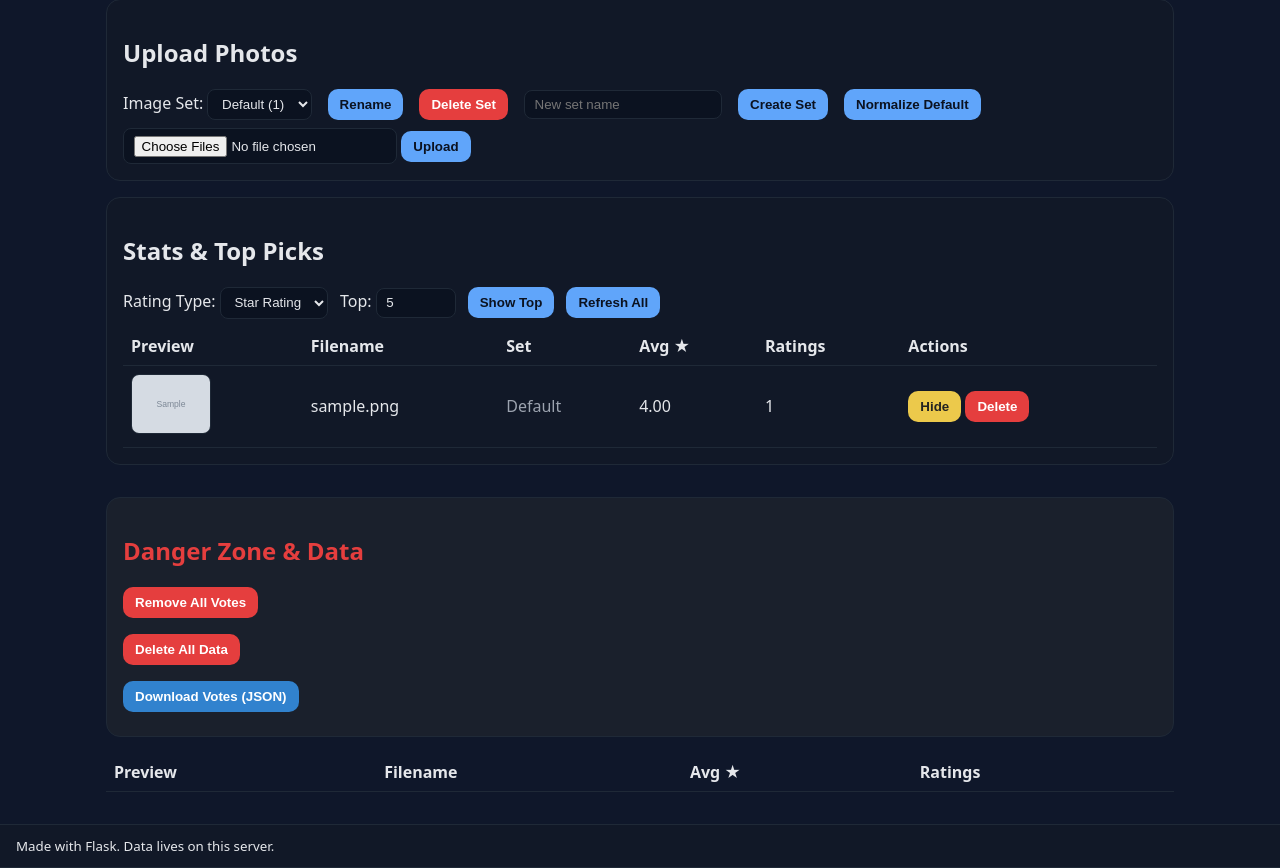
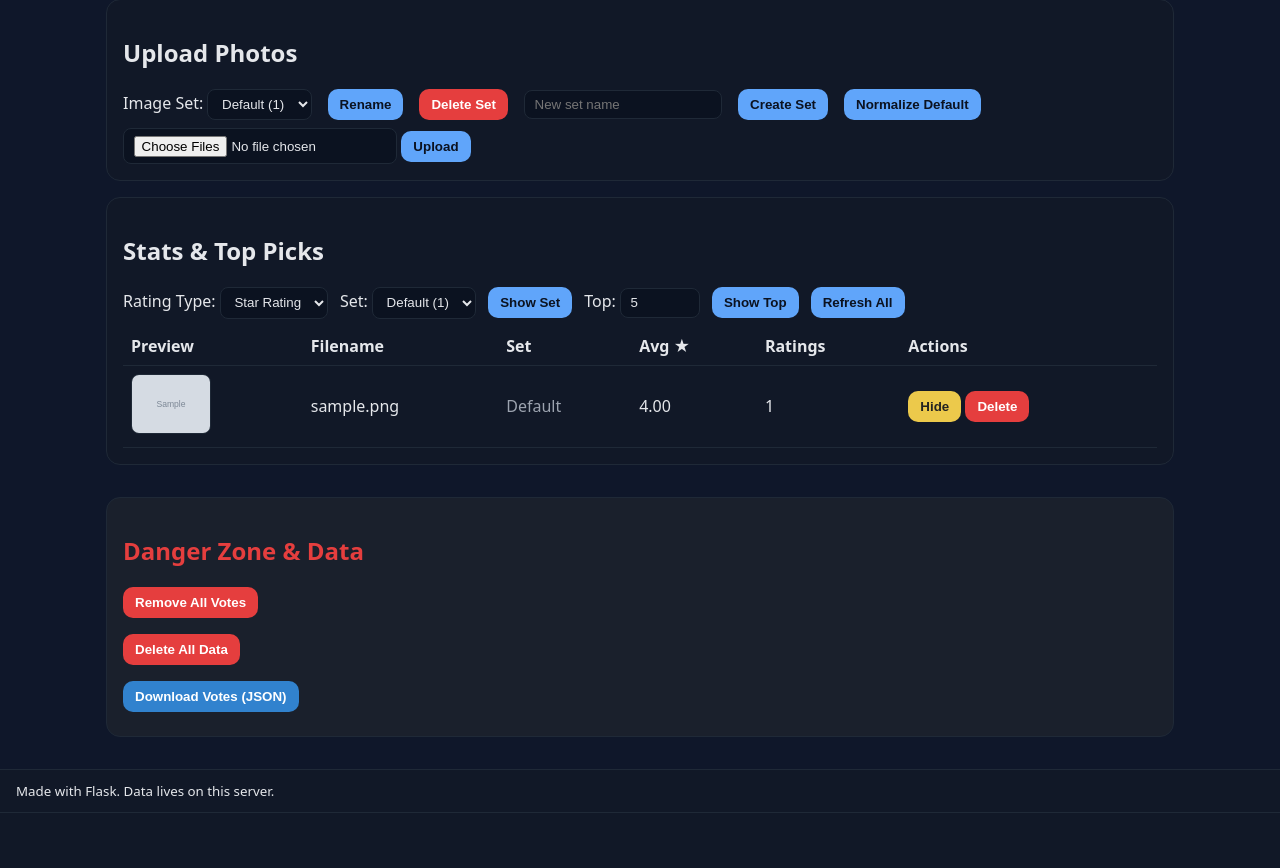
Before and after one commit to Fluffy-Bunny-23/LensVote, a Flask app: page /admin in a window 1280 px wide. Shown: the part 137-1005 px from the top of the page. After the commit the page ends 950 px from the top, so only its background shows below. Run offline with Flask 3, Linux system fonts and the light colour scheme; data comes from the database, SQL or seed files in the repository; tables that the repository leaves empty hold one stand-in row (values such as "Sample post"); grey boxes marked "Sample" are stand-in pictures; lists and menus that the app fills with data are empty.

Commit message:
add set full func.

```diff
--- a/app.py
+++ b/app.py
@@ -534,6 +534,8 @@ def api_images():
 
     conn = get_db()
     cur = conn.cursor()
+    # optional set filter: accept numeric id or slug via ?set= or ?set_id=
+    set_param = request.args.get('set') or request.args.get('set_id')
     if image_id:
         cur.execute(
             '''
@@ -550,19 +552,52 @@ def api_images():
             ''', (image_id,)
         )
     else:
-        cur.execute(
-            '''
-            SELECT i.id, i.filename, i.created_at,
-                   AVG(r.rating) AS avg_rating,
-                   COUNT(r.id) AS rating_count,
-                   s.name AS set_name, s.slug AS set_slug
-            FROM images i
-            LEFT JOIN ratings r ON r.image_id = i.id
-            LEFT JOIN sets s ON s.id = i.set_id
-            GROUP BY i.id
-            ORDER BY i.id DESC
-            '''
-        )
+        # build a query that optionally filters by set id or slug
+        if set_param:
+            if str(set_param).isdigit():
+                cur.execute(
+                    '''
+                    SELECT i.id, i.filename, i.created_at,
+                           AVG(r.rating) AS avg_rating,
+                           COUNT(r.id) AS rating_count,
+                           s.name AS set_name, s.slug AS set_slug
+                    FROM images i
+                    LEFT JOIN ratings r ON r.image_id = i.id
+                    LEFT JOIN sets s ON s.id = i.set_id
+                    WHERE i.set_id = ?
+                    GROUP BY i.id
+                    ORDER BY i.id DESC
+                    ''', (int(set_param),)
+                )
+            else:
+                cur.execute(
+                    '''
+                    SELECT i.id, i.filename, i.created_at,
+                           AVG(r.rating) AS avg_rating,
+                           COUNT(r.id) AS rating_count,
+                           s.name AS set_name, s.slug AS set_slug
+                    FROM images i
+                    LEFT JOIN ratings r ON r.image_id = i.id
+                    LEFT JOIN sets s ON s.id = i.set_id
+                    WHERE s.slug = ?
+                    GROUP BY i.id
+                    ORDER BY i.id DESC
+                    ''', (set_param,)
+                )
+        else:
+            cur.execute(
+                '''
+                SELECT i.id, i.filename, i.created_at,
+                       AVG(r.rating) AS avg_rating,
+                       COUNT(r.id) AS rating_count,
+                       s.name AS set_name, s.slug AS set_slug
+                FROM images i
+                LEFT JOIN ratings r ON r.image_id = i.id
+                LEFT JOIN sets s ON s.id = i.set_id
+                GROUP BY i.id
+                ORDER BY i.id DESC
+                '''
+            )
     rows = cur.fetchall()
     images = []
     if include_user and user:
@@ -609,21 +644,59 @@ def api_top():
     limit = int(request.args.get('limit', '5'))
     conn = get_db()
     cur = conn.cursor()
-    cur.execute(
-        '''
-        SELECT i.id, i.filename, i.created_at,
-               AVG(r.rating) AS avg_rating,
-               COUNT(r.id) AS rating_count,
-               s.name AS set_name, s.slug AS set_slug
-        FROM images i
-        LEFT JOIN ratings r ON r.image_id = i.id
-        LEFT JOIN sets s ON s.id = i.set_id
-        GROUP BY i.id
-        HAVING rating_count > 0
-        ORDER BY avg_rating DESC, rating_count DESC, i.id DESC
-        LIMIT ?
-        ''', (limit,)
-    )
+    # optional set filter (id or slug)
+    set_param = request.args.get('set') or request.args.get('set_id')
+    if set_param:
+        if str(set_param).isdigit():
+            cur.execute(
+                '''
+                SELECT i.id, i.filename, i.created_at,
+                       AVG(r.rating) AS avg_rating,
+                       COUNT(r.id) AS rating_count,
+                       s.name AS set_name, s.slug AS set_slug
+                FROM images i
+                LEFT JOIN ratings r ON r.image_id = i.id
+                LEFT JOIN sets s ON s.id = i.set_id
+                WHERE i.set_id = ?
+                GROUP BY i.id
+                HAVING rating_count > 0
+                ORDER BY avg_rating DESC, rating_count DESC, i.id DESC
+                LIMIT ?
+                ''', (int(set_param), limit)
+            )
+        else:
+            cur.execute(
+                '''
+                SELECT i.id, i.filename, i.created_at,
+                       AVG(r.rating) AS avg_rating,
+                       COUNT(r.id) AS rating_count,
+                       s.name AS set_name, s.slug AS set_slug
+                FROM images i
+                LEFT JOIN ratings r ON r.image_id = i.id
+                LEFT JOIN sets s ON s.id = i.set_id
+                WHERE s.slug = ?
+                GROUP BY i.id
+                HAVING rating_count > 0
+                ORDER BY avg_rating DESC, rating_count DESC, i.id DESC
+                LIMIT ?
+                ''', (set_param, limit)
+            )
+    else:
+        cur.execute(
+            '''
+            SELECT i.id, i.filename, i.created_at,
+                   AVG(r.rating) AS avg_rating,
+                   COUNT(r.id) AS rating_count,
+                   s.name AS set_name, s.slug AS set_slug
+            FROM images i
+            LEFT JOIN ratings r ON r.image_id = i.id
+            LEFT JOIN sets s ON s.id = i.set_id
+            GROUP BY i.id
+            HAVING rating_count > 0
+            ORDER BY avg_rating DESC, rating_count DESC, i.id DESC
+            LIMIT ?
+            ''', (limit,)
+        )
     rows = cur.fetchall()
     images = [{
         'id': row['id'],
--- a/static/app.js
+++ b/static/app.js
@@ -35,13 +35,17 @@ async function postJSON(url, data) {
 // Admin page logic
 async function loadStats() {
   try {
-    // respect selected set in admin UI
-    const setSelect = document.getElementById('set-select');
-    const setParam = setSelect?.value ? ('?set=' + encodeURIComponent(setSelect.value)) : '';
+  // respect selected set in admin UI (stats selector takes precedence)
+  const statsSel = document.getElementById('stats-set-select');
+  const setSelect = document.getElementById('set-select');
+  const sel = statsSel?.value ? statsSel : setSelect;
+  const setParam = sel?.value ? ('?set=' + encodeURIComponent(sel.value)) : '';
     const data = await fetchJSON('/api/images' + setParam);
     const tbody = document.querySelector('#stats-table tbody');
     if (!tbody) return;
-    tbody.innerHTML = '';
+  // remember which set is currently shown
+  tbody.dataset.currentSet = sel?.value || '';
+  tbody.innerHTML = '';
     for (const img of data.images) {
       const tr = document.createElement('tr');
       tr.innerHTML = `
@@ -66,7 +70,11 @@ async function loadTop() {
   const tbody = document.querySelector('#stats-table tbody');
   if (!tbody) return;
   try {
-    const data = await fetchJSON('/api/top?limit='+n);
+  // if stats set selector has a value, include it
+  const statsSel = document.getElementById('stats-set-select');
+  const setParam = statsSel?.value ? ('&set=' + encodeURIComponent(statsSel.value)) : '';
+  // ensure we build a valid querystring
+  const data = await fetchJSON('/api/top?limit='+n + setParam);
     tbody.innerHTML = '';
     for (const img of data.images) {
       const tr = document.createElement('tr');
@@ -181,7 +189,7 @@ async function loadGallery() {
         };
       });
       document.getElementById('fullscreen-view').style.display = 'flex';
-      showFSImage(i);
+  showFSImage(i);
       document.body.style.overflow = 'hidden';
     });
     grid.appendChild(card);
@@ -365,6 +373,32 @@ window.addEventListener('DOMContentLoaded', () => {
 
     // initial sets
     loadSets();
+    // populate stats set selector too
+    async function loadStatsSets() {
+      const sel = document.getElementById('stats-set-select');
+      if (!sel) return;
+      sel.innerHTML = '';
+      try {
+        const data = await fetchJSON('/api/sets');
+        for (const s of data.sets) {
+          const opt = document.createElement('option');
+          opt.value = s.slug;
+          opt.textContent = `${s.name} (${s.image_count || 0})`;
+          sel.appendChild(opt);
+        }
+        if (!sel.value && sel.options.length) sel.value = sel.options[0].value;
+      } catch (e) {
+        console.error('Failed to load stats sets', e);
+      }
+    }
+    loadStatsSets();
+  document.getElementById('filter-set')?.addEventListener('click', () => {
+    // when user clicks Show Set, reload stats for the selected set
+    loadStats();
+    const statsSel = document.getElementById('stats-set-select');
+    const tbody = document.querySelector('#stats-table tbody');
+    if (tbody) tbody.dataset.currentSet = statsSel?.value || '';
+  });
     // rename/delete handlers
     document.getElementById('rename-set')?.addEventListener('click', async () => {
       const sel = document.getElementById('set-select');
@@ -535,6 +569,11 @@ function showFSImage(idx) {
   fsImg.src = img.url;
   fsImg.alt = img.filename;
   fsStars.innerHTML = starHTML(5, img.user_rating || 0);
+  // update filename caption and progress
+  const fsFilename = document.getElementById('fs-filename');
+  if (fsFilename) fsFilename.textContent = img.filename || '';
+  const fsProgress = document.getElementById('fs-progress');
+  if (fsProgress) fsProgress.textContent = `${fsIndex+1} / ${fsImages.length}`;
   fsRating.textContent = img.user_rating ? `Your rating: ${img.user_rating} ★` : 'No rating yet';
   // Show user name and progress
   document.getElementById('fs-user').textContent = `User: ${getName()}`;
--- a/templates/admin.html
+++ b/templates/admin.html
@@ -29,6 +29,10 @@
         <option value="yesno">Yes/No</option>
       </select>
     </label>
+    <label>Set:
+      <select id="stats-set-select"></select>
+    </label>
+    <button id="filter-set">Show Set</button>
     <label>Top:
       <input id="top-n" type="number" value="5" min="1" step="1" style="width:5rem">
     </label>
@@ -59,18 +63,4 @@
     <button id="download-votes" style="background:#3182ce; color:white;">Download Votes (JSON)</button>
   </div>
 </section>
-  </div>
-
-  <table id="stats-table">
-    <thead>
-      <tr>
-        <th>Preview</th>
-        <th>Filename</th>
-        <th>Avg ★</th>
-        <th>Ratings</th>
-      </tr>
-    </thead>
-    <tbody></tbody>
-  </table>
-</section>
 {% endblock %}
--- a/templates/gallery.html
+++ b/templates/gallery.html
@@ -39,6 +39,9 @@
     <div style="width:100vw; display:flex; justify-content:center; align-items:center; height:calc(100vh - 220px);">
       <img id="fs-img" src="" alt="" style="max-width:70vw; max-height:70vh; border-radius:18px; box-shadow:0 0 32px #000; margin-bottom:1.5rem;">
     </div>
+    <div style="width:100vw; display:flex; justify-content:center; align-items:center; color:#e5e7eb; margin-top:0.5rem;">
+      <span id="fs-filename" style="font-size:1.1rem; opacity:0.9;"></span>
+    </div>
     <div style="width:100vw; display:flex; justify-content:center; align-items:center;">
       <div id="fs-stars" style="font-size:2.2rem; margin:1rem 0;"></div>
       <div id="fs-yesno" style="font-size:2.2rem; margin:1rem 2rem; display:none;">
```
